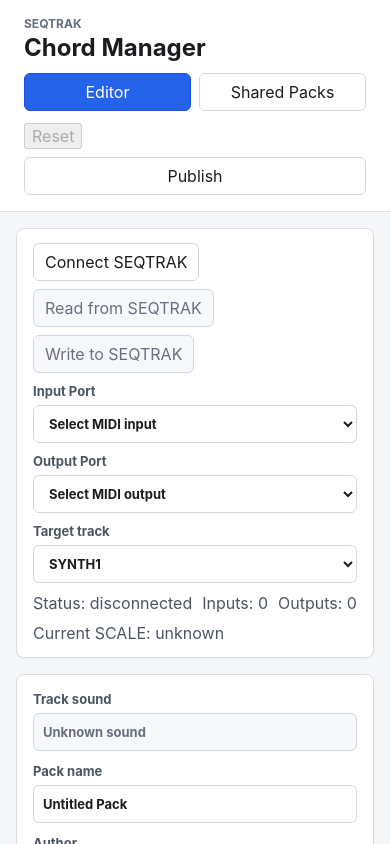
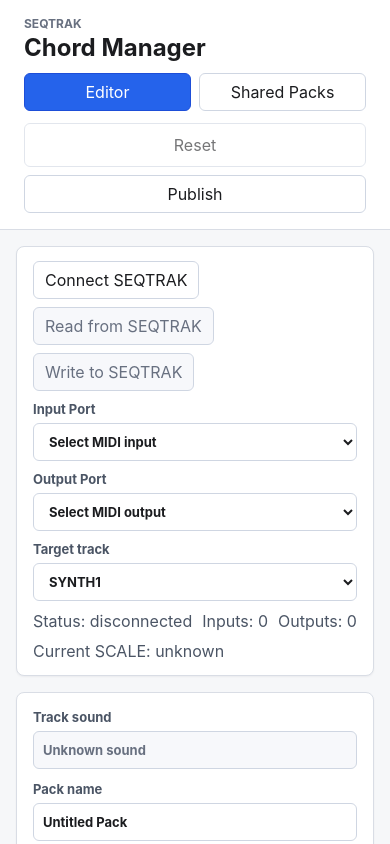
Before and after one commit to i-am-absent/seqtrak-chord-manager, a React (Vite) app: page / in a window 390 px wide. Shown: the top 844 px of the page. Built offline with nearby package versions, Linux system fonts and the light colour scheme.

Commit message:
style: add responsive editor reset confirmation

```diff
--- a/src/styles.css
+++ b/src/styles.css
@@ -594,6 +594,66 @@
   justify-content: flex-end;
 }
 
+.reset-trigger {
+  background: #ffffff;
+  border: 1px solid #cfd6e2;
+  border-radius: 6px;
+  color: #1b1c1f;
+  cursor: pointer;
+  min-height: 2.75rem;
+  padding: 7px 11px;
+}
+
+.reset-trigger:disabled {
+  cursor: not-allowed;
+  opacity: 0.6;
+}
+
+.reset-dialog button {
+  background: #ffffff;
+  border: 1px solid #cfd6e2;
+  border-radius: 6px;
+  color: #1b1c1f;
+  cursor: pointer;
+  min-height: 38px;
+  padding: 7px 11px;
+}
+
+.reset-dialog {
+  width: min(34rem, calc(100vw - 2rem));
+  max-height: calc(100vh - 2rem);
+  padding: 0;
+  border: 0;
+  background: transparent;
+}
+
+.reset-dialog::backdrop {
+  background: rgb(2 8 23 / 72%);
+}
+
+.reset-dialog-card {
+  max-height: calc(100vh - 2rem);
+  overflow: auto;
+  padding: 1.5rem;
+  border: 1px solid #cfd6e2;
+  border-radius: 1rem;
+  background: #ffffff;
+  color: #1b1c1f;
+}
+
+.reset-dialog-actions {
+  display: flex;
+  justify-content: flex-end;
+  gap: 0.75rem;
+  margin-top: 1.25rem;
+}
+
+.reset-dialog .danger-action {
+  border-color: #ef4444;
+  background: #7f1d1d;
+  color: #ffffff;
+}
+
 @media (max-width: 820px) {
   .top-bar {
     align-items: stretch;
@@ -665,4 +725,13 @@
   .publish-summary div {
     grid-template-columns: 1fr;
   }
+
+  .reset-trigger,
+  .reset-dialog-actions button {
+    width: 100%;
+  }
+
+  .reset-dialog-actions {
+    flex-direction: column;
+  }
 }
```
Also changed, not shown: 1 other file (tests, documents, lock files or other folders).
